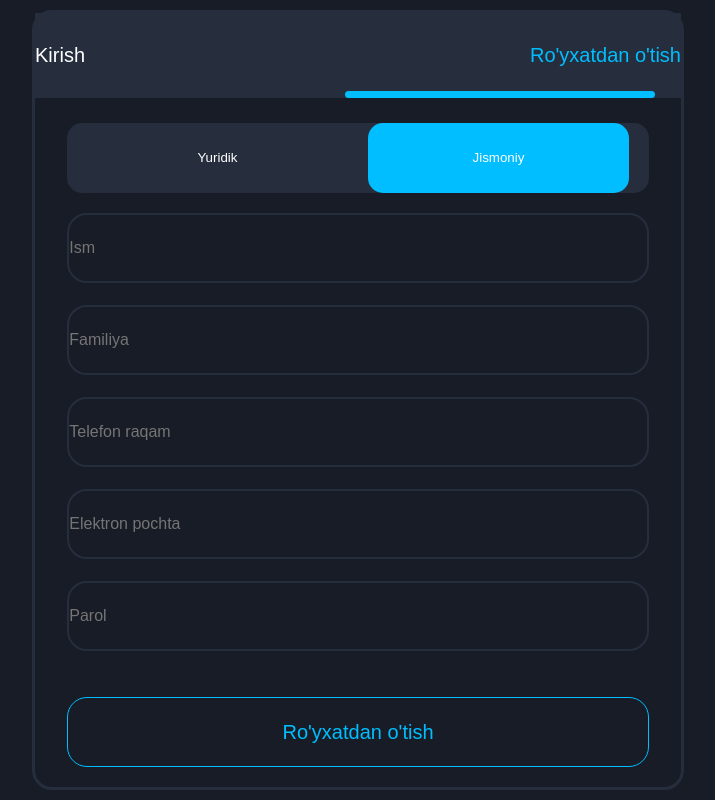
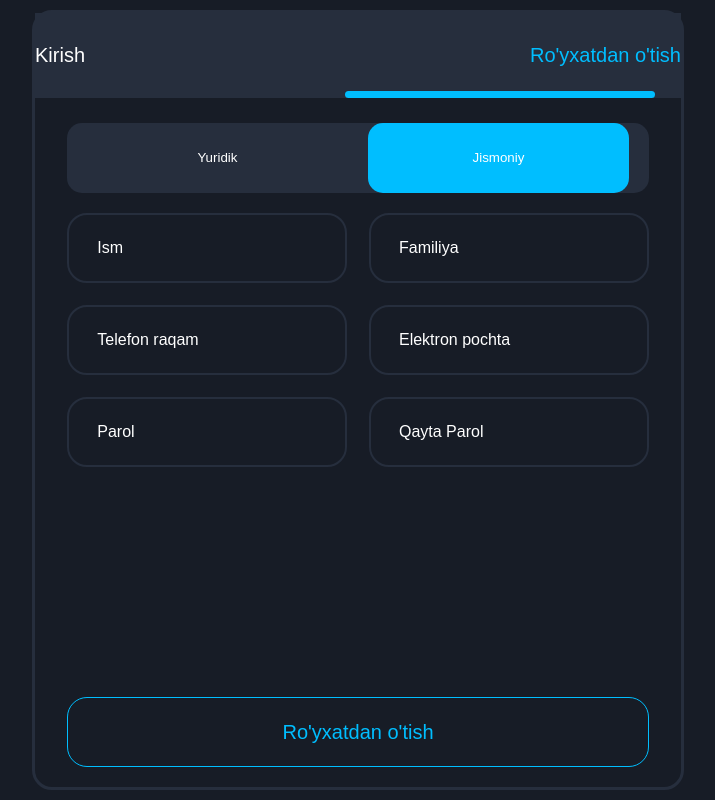
Before and after one commit to dilshodbek0515/envoy-shop, a Next.js app in the folder apps/web/: page /Register in a window 1280 px wide. Both pictures are taken after a click on the button "Jismoniy". Shown: the whole page, without its empty margins (362-1077 px from the left). Built offline with nearby package versions, Linux system fonts and the light colour scheme.

Commit message:
register update

```diff
--- a/apps/web/src/features/auth/components/register/register.jsx
+++ b/apps/web/src/features/auth/components/register/register.jsx
@@ -19,7 +19,13 @@ const Register = () => {
     bank: '',
     telefon: '',
     parol: '',
-    qaytaParol: ''
+    qaytaParol: '',
+    jismoniy_ism: '',
+    jismoniy_familiya: '',
+    jismoniy_telefon: '',
+    jismoniy_email: '',
+    jismoniy_parol: '',
+    jismoniy_qaytaParol: ''
   })
 
   const options = [
@@ -119,7 +125,13 @@ const Register = () => {
               />
             )}
 
-            {secondRole === 'jismoniy' && <Jismoniy />}
+            {secondRole === 'jismoniy' && (
+              <Jismoniy
+                form={form}
+                handleChange={handleChange}
+                errors={errors}
+              />
+            )}
           </div>
 
           <button
--- /dev/null
+++ b/apps/web/src/features/auth/components/role-second/jismoniy/jismoniy.jsx
@@ -0,0 +1,53 @@
+'use client'
+import MainInput from '../../../../../shared/ui/input/MainInput/input'
+import InputPhone from '../../../../../shared/ui/input/InputPhone/InputPhone'
+const Jismoniy = ({ form, handleChange }) => {
+  return (
+    <div className='yuridik_grid'>
+      <MainInput
+        label={'Ism'}
+        name='jismoniy_ism'
+        value={form.jismoniy_ism}
+        type='text'
+        onChange={handleChange}
+      />
+      <MainInput
+        label={'Familiya'}
+        name='jismoniy_familiya'
+        value={form.jismoniy_familiya}
+        type='text'
+        onChange={handleChange}
+      />
+      <InputPhone
+        label={'Telefon raqam'}
+        name='jismoniy_telefon'
+        value={form.jismoniy_telefon}
+        type='number'
+        onChange={handleChange}
+      />
+      <MainInput
+        label={'Elektron pochta'}
+        name='jismoniy_email'
+        value={form.jismoniy_email}
+        type='email'
+        onChange={handleChange}
+      />
+      <MainInput
+        label={'Parol'}
+        name='jismoniy_parol'
+        value={form.jismoniy_parol}
+        type='password'
+        onChange={handleChange}
+      />
+      <MainInput
+        label={'Qayta Parol'}
+        name='jismoniy_qaytaParol'
+        value={form.jismoniy_qaytaParol}
+        type='password'
+        onChange={handleChange}
+      />
+    </div>
+  )
+}
+
+export default Jismoniy
--- a/apps/web/src/features/auth/components/role-second/jismoniy/jismoniy.tsx
+++ /dev/null
@@ -1,23 +0,0 @@
-const Jismoniy = () => {
-  return (
-    <div className="forma">
-      <input className="inputs" type="text" placeholder="Ism" required />
-      <input className="inputs" type="text" placeholder="Familiya" required />
-      <input
-        className="inputs"
-        type="number"
-        placeholder="Telefon raqam"
-        required
-      />
-      <input
-        className="inputs"
-        type="email"
-        placeholder="Elektron pochta"
-        required
-      />
-      <input className="inputs" type="password" placeholder="Parol" required />
-    </div>
-  );
-};
-
-export default Jismoniy;
--- a/apps/web/src/features/auth/components/role-second/yuridik/yuridik.jsx
+++ b/apps/web/src/features/auth/components/role-second/yuridik/yuridik.jsx
@@ -1,30 +1,31 @@
-import Dropdown from "../../../../../shared/ui/dropdown/dropdown";
-import Input from "../../../../../shared/ui/input/MainInput/input";
-import "./yuridik.css";
+import Dropdown from '../../../../../shared/ui/dropdown/dropdown'
+import Input from '../../../../../shared/ui/input/MainInput/input'
+import InputPhone from '../../../../../shared/ui/input/InputPhone/InputPhone'
+import './yuridik.css'
 const Yuridik = ({ form, handleChange, options, handleSelectFaoliyat }) => {
   return (
-    <form className="yuridik_grid">
+    <form className='yuridik_grid'>
       <Input
-        label={"Ism"}
-        name="ism"
+        label={'Ism'}
+        name='ism'
         value={form.ism}
-        type="text"
+        type='text'
         onChange={handleChange}
         // error={errors.ism}
       />
       <Input
-        label={"Familiya"}
-        name="familiya"
+        label={'Familiya'}
+        name='familiya'
         value={form.familiya}
-        type="text"
+        type='text'
         onChange={handleChange}
         // error={errors.familiya}
       />
-      <Input
-        label={"Telefon raqam"}
-        name="telefon"
+      <InputPhone
+        label={'Telefon raqam'}
+        name='telefon'
         value={form.telefon}
-        type="number"
+        type='number'
         onChange={handleChange}
         // error={errors.telefon}
       />
@@ -34,55 +35,55 @@ const Yuridik = ({ form, handleChange, options, handleSelectFaoliyat }) => {
         onChange={handleSelectFaoliyat}
       />
       <Input
-        label={"Parol"}
-        name="parol"
+        label={'Parol'}
+        name='parol'
         value={form.parol}
-        type="text"
+        type='text'
         onChange={handleChange}
         // error={errors.parol}
       />
       <Input
-        label={"Parolni qayta kiriting"}
-        name="qaytaParol"
+        label={'Parolni qayta kiriting'}
+        name='qaytaParol'
         value={form.qaytaParol}
-        type="text"
+        type='text'
         onChange={handleChange}
         // error={errors.qaytaParol}
       />
       <Input
-        label={"Korxona nomi"}
-        name="korxona"
+        label={'Korxona nomi'}
+        name='korxona'
         value={form.korxona}
-        type="text"
+        type='text'
         onChange={handleChange}
         // error={errors.korxona}
       />
       <Input
-        label={"Stir (INN)"}
-        name="stir"
+        label={'Stir (INN)'}
+        name='stir'
         value={form.stir}
-        type="number"
+        type='number'
         onChange={handleChange}
         // error={errors.stir}
       />
       <Input
-        label={"Yuridik manzil"}
-        name="yuridik"
+        label={'Yuridik manzil'}
+        name='yuridik'
         value={form.yuridik}
-        type="text"
+        type='text'
         onChange={handleChange}
         // error={errors.yuridik}
       />
       <Input
-        label={"Bank rekvizitlari"}
-        name="bank"
+        label={'Bank rekvizitlari'}
+        name='bank'
         value={form.bank}
-        type="number"
+        type='number'
         onChange={handleChange}
         // error={errors.bank}
       />
     </form>
-  );
-};
+  )
+}
 
-export default Yuridik;
+export default Yuridik
--- a/apps/web/src/shared/ui/dropdown/dropdown.css
+++ b/apps/web/src/shared/ui/dropdown/dropdown.css
@@ -1,4 +1,4 @@
-.wrapper {
+.wrapperr {
     width: 100%;
     height: auto;
     position: relative;
--- a/apps/web/src/shared/ui/dropdown/dropdown.jsx
+++ b/apps/web/src/shared/ui/dropdown/dropdown.jsx
@@ -19,7 +19,7 @@ const Dropdown = ({ options, value, onChange }) => {
   const isSelected = value && value !== 'Faoliyat turi'
 
   return (
-    <div className='wrapper'>
+    <div className='wrapperr'>
       <div
         className={`box ${dropOpen ? 'open' : ''} ${
           isSelected ? 'selected' : ''
--- a/apps/web/src/shared/ui/input/MainInput/input.jsx
+++ b/apps/web/src/shared/ui/input/MainInput/input.jsx
@@ -2,7 +2,7 @@
 import { useState } from "react";
 import "./input.css";
 
-const Input = ({ label, value = "", error, ...props }) => {
+const MainInput = ({ label, value = "", error, ...props }) => {
   const [focused, setFocused] = useState(false);
   const isActive = focused || value.length > 0;
   return (
@@ -21,4 +21,4 @@ const Input = ({ label, value = "", error, ...props }) => {
   );
 };
 
-export default Input;
+export default MainInput;
--- a/apps/web/tsconfig.json
+++ b/apps/web/tsconfig.json
@@ -33,6 +33,6 @@
     ".next/dev/types/**/*.ts",
     "**/*.mts",
     "src/app/(group)/page.jsx"
-, "src/features/auth/components/role/role.jsx", "src/components/button/appButton.jsx"  ],
+, "src/features/auth/components/role/role.jsx", "src/components/button/appButton.jsx", "src/features/auth/components/role-second/jismoniy/jismoniy.jsx"  ],
   "exclude": ["node_modules"]
 }
```
